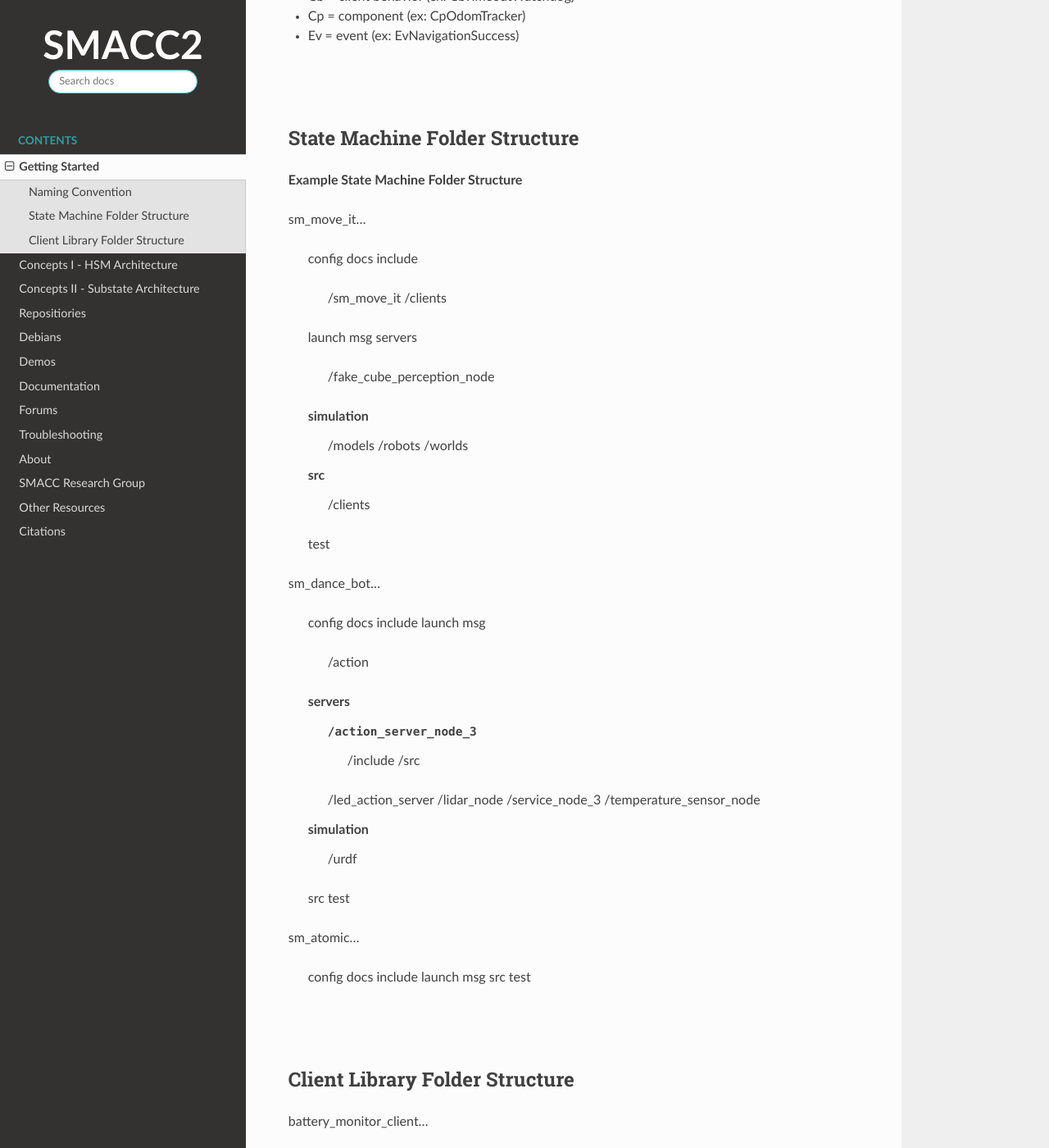
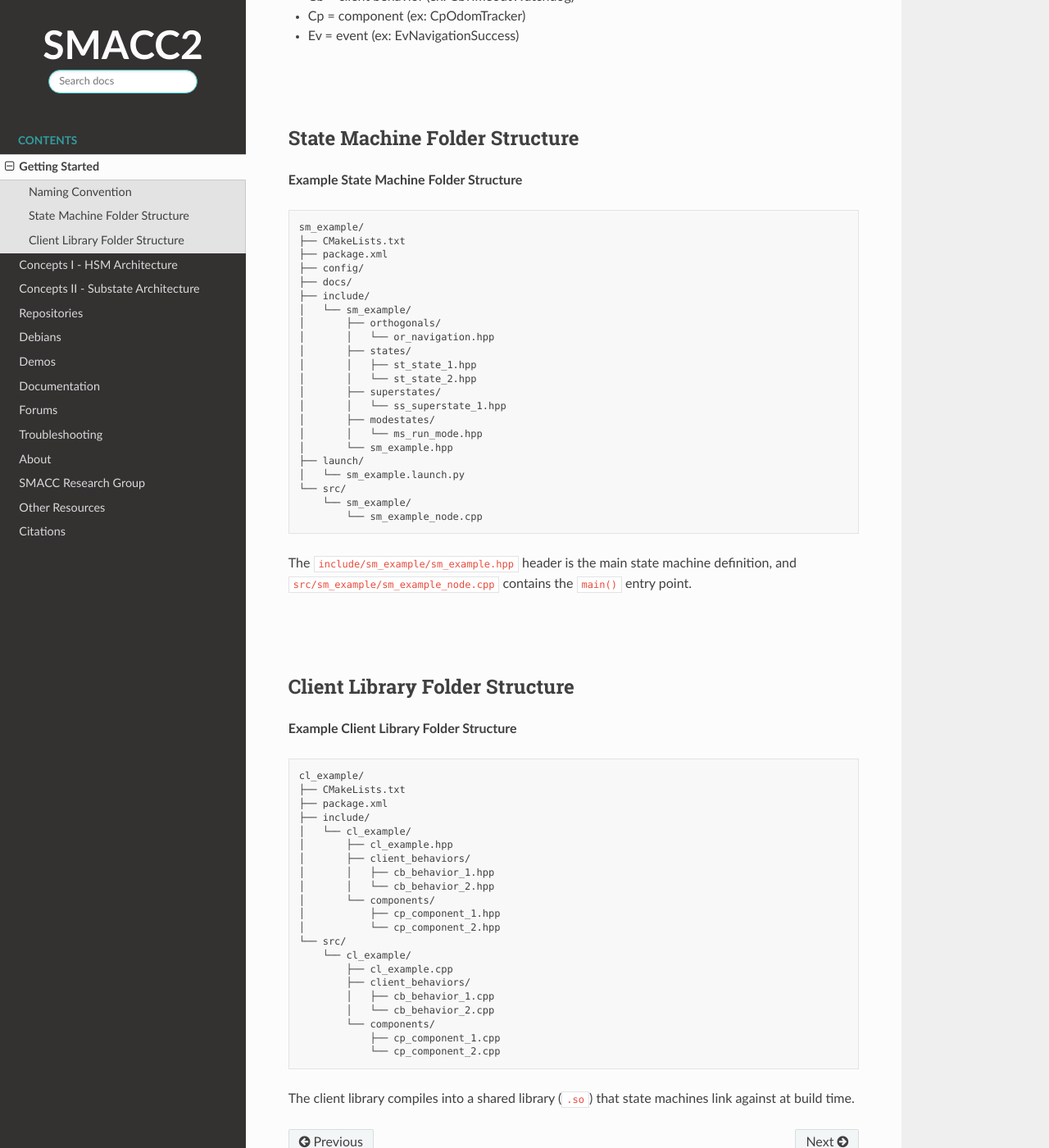
Before and after one commit to robosoft-ai/smacc2_docs, a Sphinx documentation site: the page built from docs/source/getting-started.rst, in a window 1280 px wide and 1400 px high, scrolled down 1144 px. Shown: the whole window at 82% size. Built offline with Sphinx 7.4.7 and the Read the Docs theme 3.1.0, drawn with Linux system fonts in a browser that asks for light colours; comment, search, counter and statistics services are not loaded; some of the changed text lies outside the part shown.

Commit message:
committtttt

```diff
--- a/docs/source/concepts-1.rst
+++ b/docs/source/concepts-1.rst
@@ -56,7 +56,7 @@
 Order of Function Calls
 ----------------
 
-In SMACC States, the four standard function calls are…
+In SMACC States, the standard function calls are…
 
 - staticConfigure()
 - runtimeConfigure()
@@ -64,7 +64,7 @@
 - update()* – Must be added explicitly
 - onExit()
 
-In the client behaviors, the four standard function calls are..
+In the client behaviors, the standard function calls are..
 
 - runtimeConfigure()
 - onEntry()
--- a/docs/source/getting-started.rst
+++ b/docs/source/getting-started.rst
@@ -32,7 +32,7 @@
 
 - Sm = state machine (ex: SmDanceBot)
 - Ms = mode state (ex: MsRecover)
-- Ss = super state (ex: SsSequence1.h)
+- Ss = super state (ex: SsSequence1)
 - St = state (ex: StNavigateToWaypointsX)
 - Sti = inner state (ex: StiRadialRotate)
 - Sr = state reactor (ex: SrAllEventsGo)
@@ -50,55 +50,32 @@
 
 **Example State Machine Folder Structure**
 
-sm_move_it…
+.. code-block:: text
 
-    config
-    docs
-    include
-        /sm_move_it
-        /clients
-    launch
-    msg
-    servers
-        /fake_cube_perception_node
-    simulation
-        /models
-        /robots
-        /worlds
-    src
-        /clients
-    test
+   sm_example/
+   ├── CMakeLists.txt
+   ├── package.xml
+   ├── config/
+   ├── docs/
+   ├── include/
+   │   └── sm_example/
+   │       ├── orthogonals/
+   │       │   └── or_navigation.hpp
+   │       ├── states/
+   │       │   ├── st_state_1.hpp
+   │       │   └── st_state_2.hpp
+   │       ├── superstates/
+   │       │   └── ss_superstate_1.hpp
+   │       ├── modestates/
+   │       │   └── ms_run_mode.hpp
+   │       └── sm_example.hpp
+   ├── launch/
+   │   └── sm_example.launch.py
+   └── src/
+       └── sm_example/
+           └── sm_example_node.cpp
 
-sm_dance_bot…
-
-    config
-    docs
-    include
-    launch
-    msg
-        /action
-    servers
-        /action_server_node_3
-            /include
-            /src
-        /led_action_server
-        /lidar_node
-        /service_node_3
-        /temperature_sensor_node
-    simulation
-        /urdf
-    src
-    test
-
-sm_atomic…
-
-    config
-    docs
-    include
-    launch
-    msg
-    src
-    test
+The ``include/sm_example/sm_example.hpp`` header is the main state machine definition, and ``src/sm_example/sm_example_node.cpp`` contains the ``main()`` entry point.
 
 |
 |
@@ -106,13 +83,30 @@
 Client Library Folder Structure
 ------------
 
-battery_monitor_client…
+**Example Client Library Folder Structure**
 
-    include
-    server
-        /battery_monitor_node
-            battery_monitor_nody.py
-    src
-    test
-        /sm_clienttest_1
-        /sm_clienttest_2
+.. code-block:: text
+
+   cl_example/
+   ├── CMakeLists.txt
+   ├── package.xml
+   ├── include/
+   │   └── cl_example/
+   │       ├── cl_example.hpp
+   │       ├── client_behaviors/
+   │       │   ├── cb_behavior_1.hpp
+   │       │   └── cb_behavior_2.hpp
+   │       └── components/
+   │           ├── cp_component_1.hpp
+   │           └── cp_component_2.hpp
+   └── src/
+       └── cl_example/
+           ├── cl_example.cpp
+           ├── client_behaviors/
+           │   ├── cb_behavior_1.cpp
+           │   └── cb_behavior_2.cpp
+           └── components/
+               ├── cp_component_1.cpp
+               └── cp_component_2.cpp
+
+The client library compiles into a shared library (``.so``) that state machines link against at build time.
--- a/docs/source/repositories.rst
+++ b/docs/source/repositories.rst
@@ -1,4 +1,4 @@
-Repositiories
+Repositories
 =====
 
 SMACC2 Repo
```
Also changed, not shown: other parts of docs/source/getting-started.rst (+3 -3 lines), docs/source/concepts-2.rst (+7 -8 lines).
